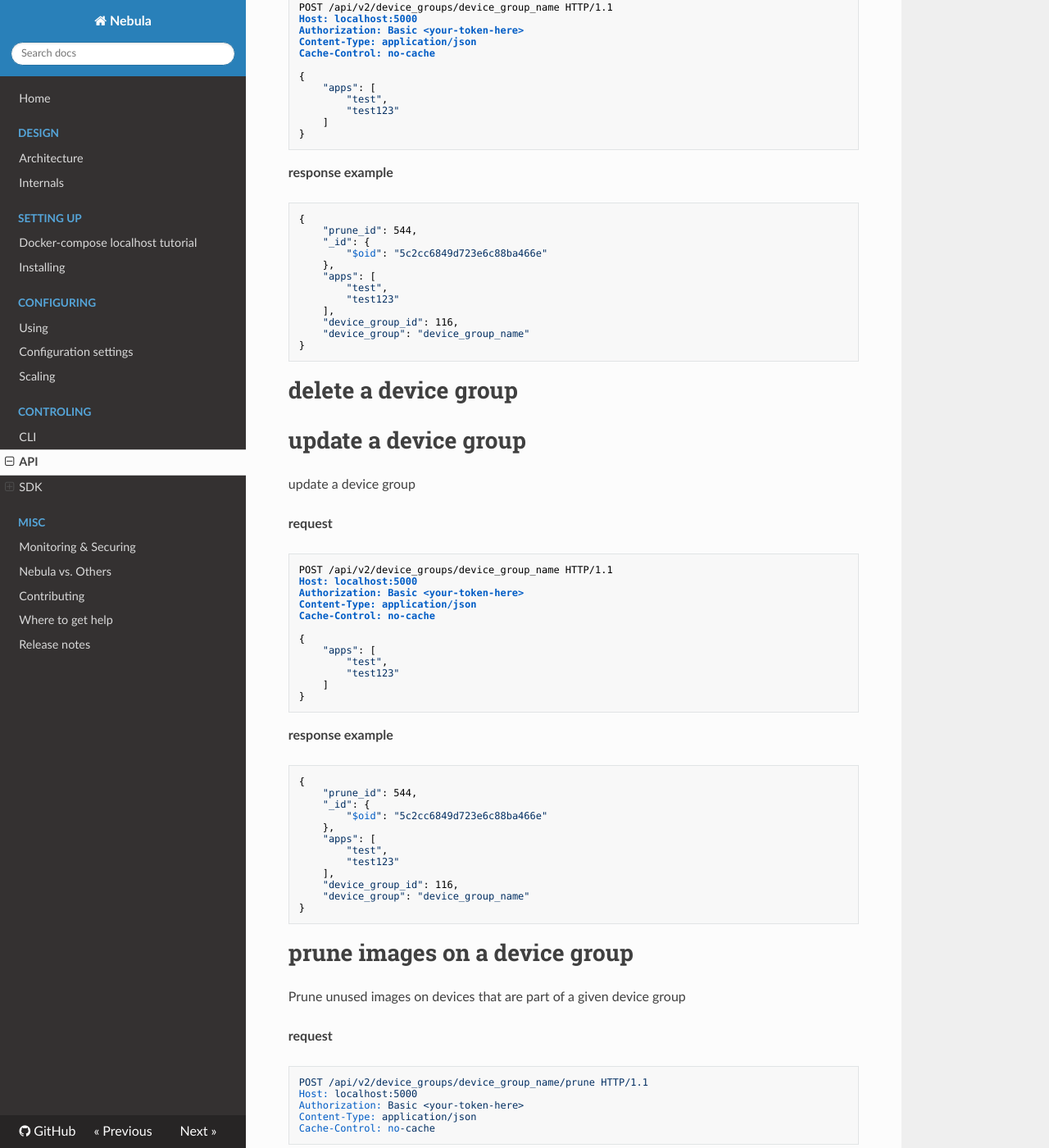
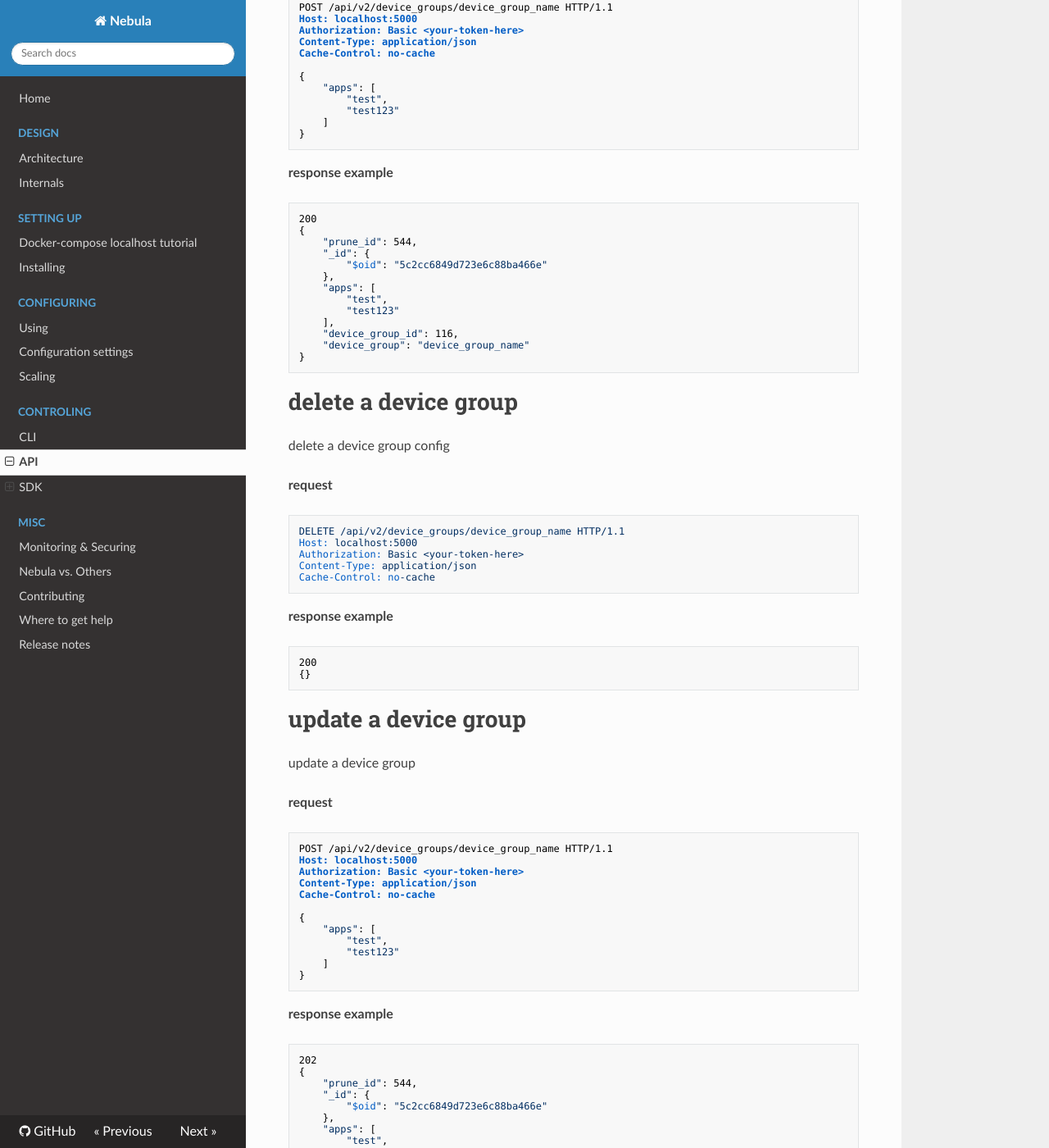
Before and after one commit to nebula-orchestrator/docs, an MkDocs documentation site: the page built from docs/api.md, in a window 1280 px wide and 1400 px high, scrolled down 11193 px. Shown: the whole window at 82% size. Built offline with MkDocs 1.6.1, drawn with Linux system fonts in a browser that asks for light colours; nearby versions of some CDN libraries; old or Windows-style settings are respelled for this version of MkDocs.

Commit message:
finished updating the api docs

````diff
--- a/docs/api.md
+++ b/docs/api.md
@@ -654,6 +654,7 @@
  **response example**
 
 ```
+200
 {
     "prune_id": 544,
     "_id": {
@@ -669,7 +670,24 @@
 ```
 
 # delete a device group
+delete a device group config
 
+ **request**
+
+```
+DELETE /api/v2/device_groups/device_group_name HTTP/1.1
+Host: localhost:5000
+Authorization: Basic <your-token-here>
+Content-Type: application/json
+Cache-Control: no-cache
+```
+
+ **response example**
+
+```
+200
+{}
+```
 
 # update a device group
 update a device group
@@ -694,6 +712,7 @@
  **response example**
 
 ```
+202
 {
     "prune_id": 544,
     "_id": {
````
